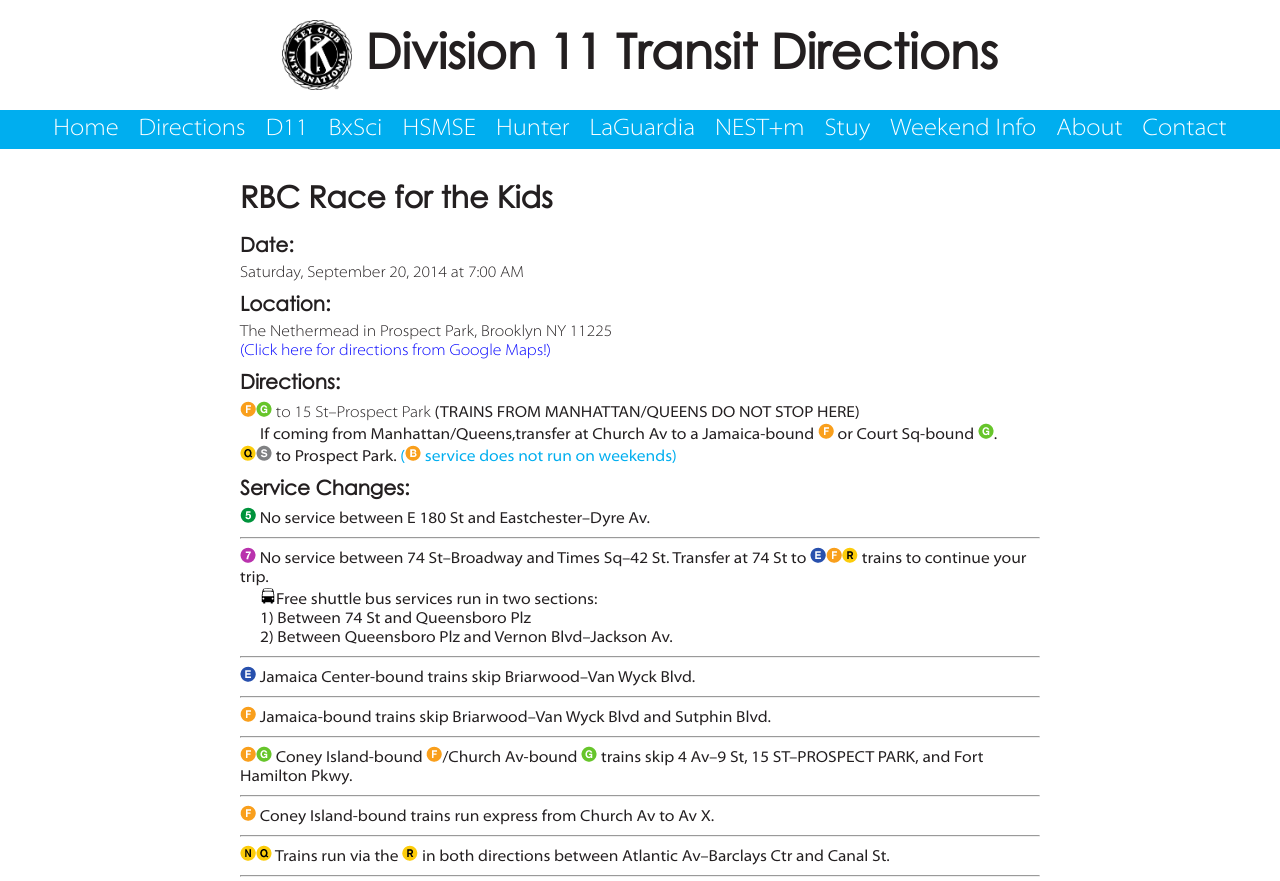
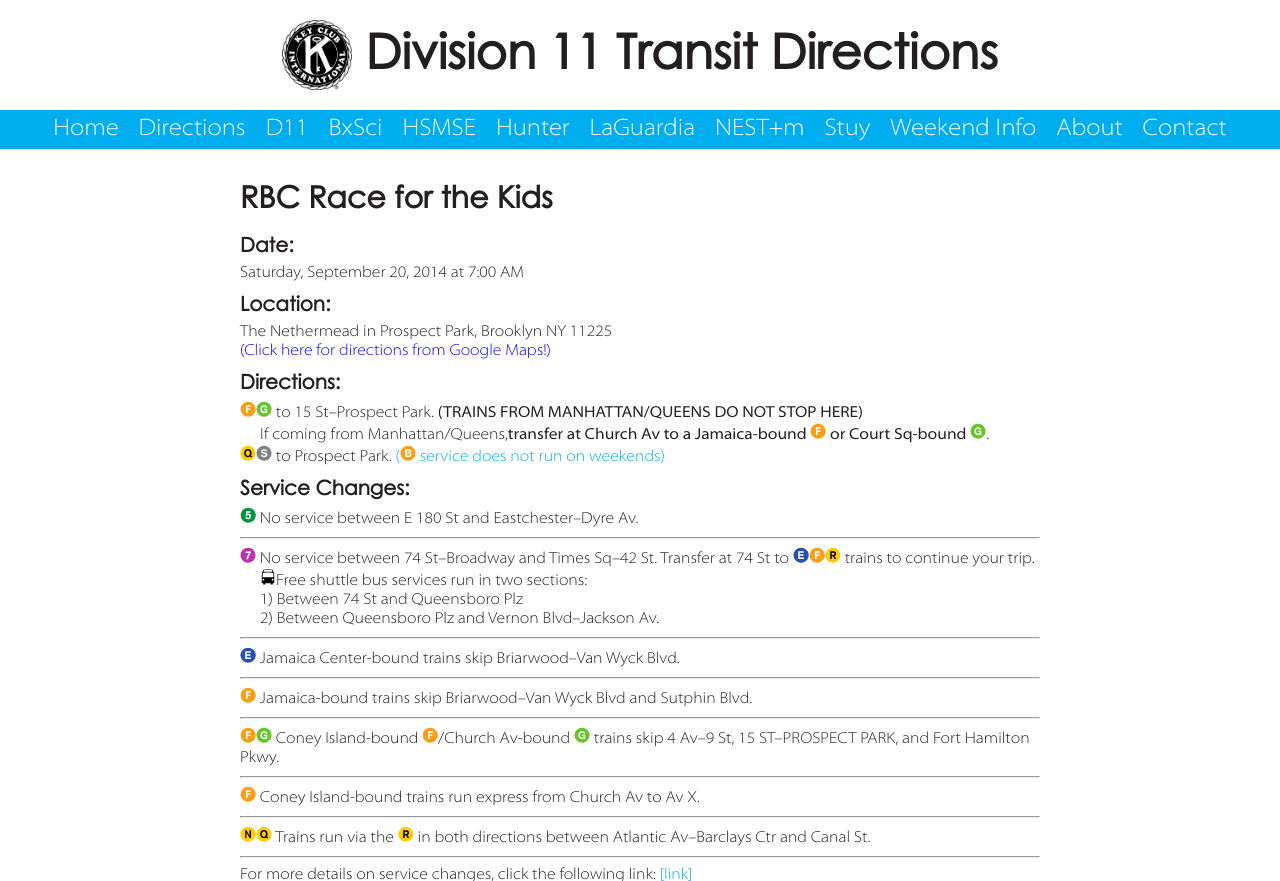
Before and after one commit to d11directions/d11directions.github.io, a Jekyll site: the page built from _posts/2014-09-20-RBC_Race_for_the_Kids.html, in a window 1280 px wide, cut to the strip 0-881 px from the top of the page. Built offline with Jekyll 4.4.1, drawn with Linux system fonts in a browser that asks for light colours.

Commit message:
Update RBC Race for the Kids directions

```diff
--- a/_posts/2014-09-20-RBC_Race_for_the_Kids.html
+++ b/_posts/2014-09-20-RBC_Race_for_the_Kids.html
@@ -6,7 +6,7 @@ tags: [bxsci]
 time: Saturday, September 20, 2014 at 7:00 AM
 location: The Nethermead in Prospect Park, Brooklyn NY 11225
 directions:
-    - <img src="/img/F.png" alt="(F)"><img src="/img/G.png" alt="(G)"> to 15 St&ndash;Prospect Park <strong>(TRAINS FROM MANHATTAN/QUEENS DO NOT STOP HERE)<br><span class="indented-text">If coming from Manhattan/Queens,<strong>transfer at Church Av to a Jamaica-bound <img src="/img/F.png" alt="(F)"> or Court Sq-bound <img src="/img/G.png" alt="(G)"></strong>.</span>
+    - <img src="/img/F.png" alt="(F)"><img src="/img/G.png" alt="(G)"> to 15 St&ndash;Prospect Park. <strong>(TRAINS FROM MANHATTAN/QUEENS DO NOT STOP HERE)</strong><br><span class="indented-text">If coming from Manhattan/Queens,<strong>transfer at Church Av to a Jamaica-bound <img src="/img/F.png" alt="(F)"> or Court Sq-bound <img src="/img/G.png" alt="(G)"></strong>.</span>
     - <img src="/img/Q.png" alt="(Q)"><img src="/img/S.png" alt="Franklin Avenue Shuttle"> to Prospect Park. <a href="/weekend_info/#B">(<img src="/img/B.png" alt="(B)"> service does not run on weekends)</a>
 changes-brief:
     - <img src="/img/5.png" alt="(5)"> No service between E 180 St and Eastchester&ndash;Dyre Av.
```
